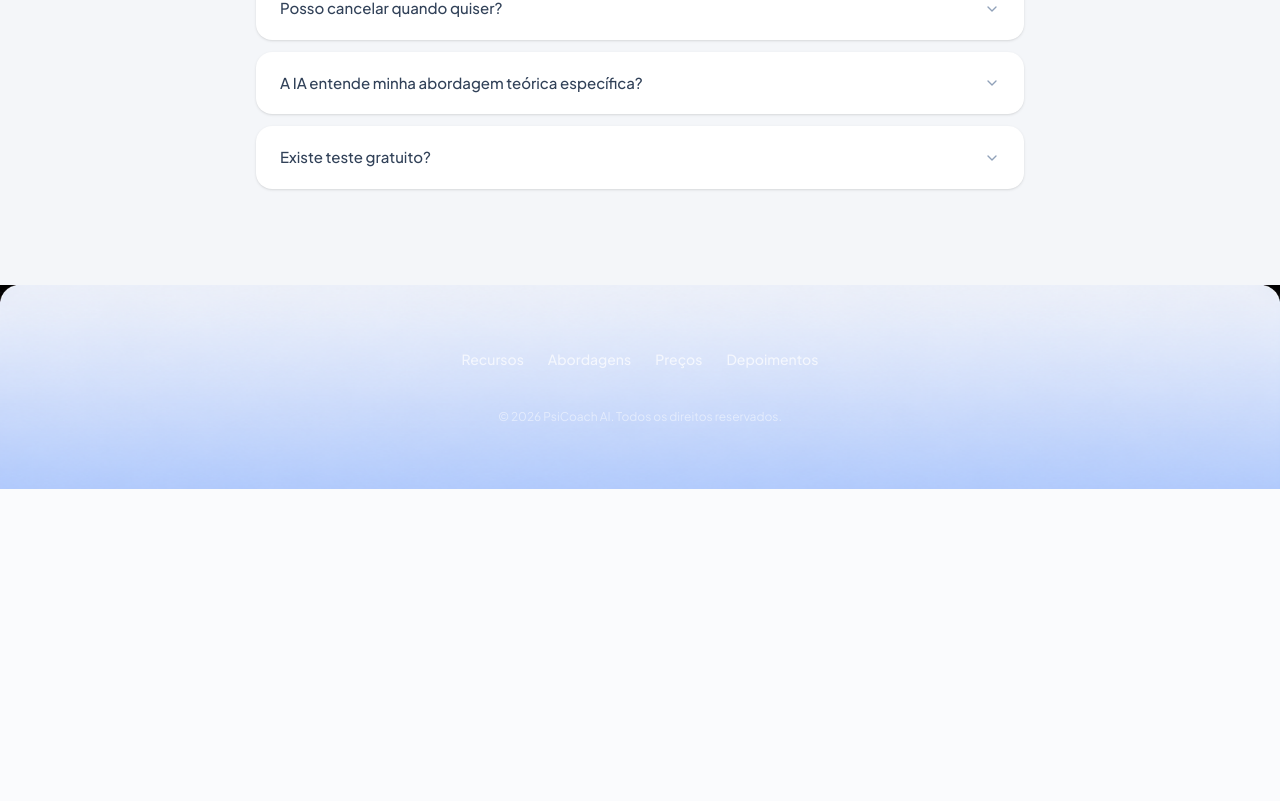
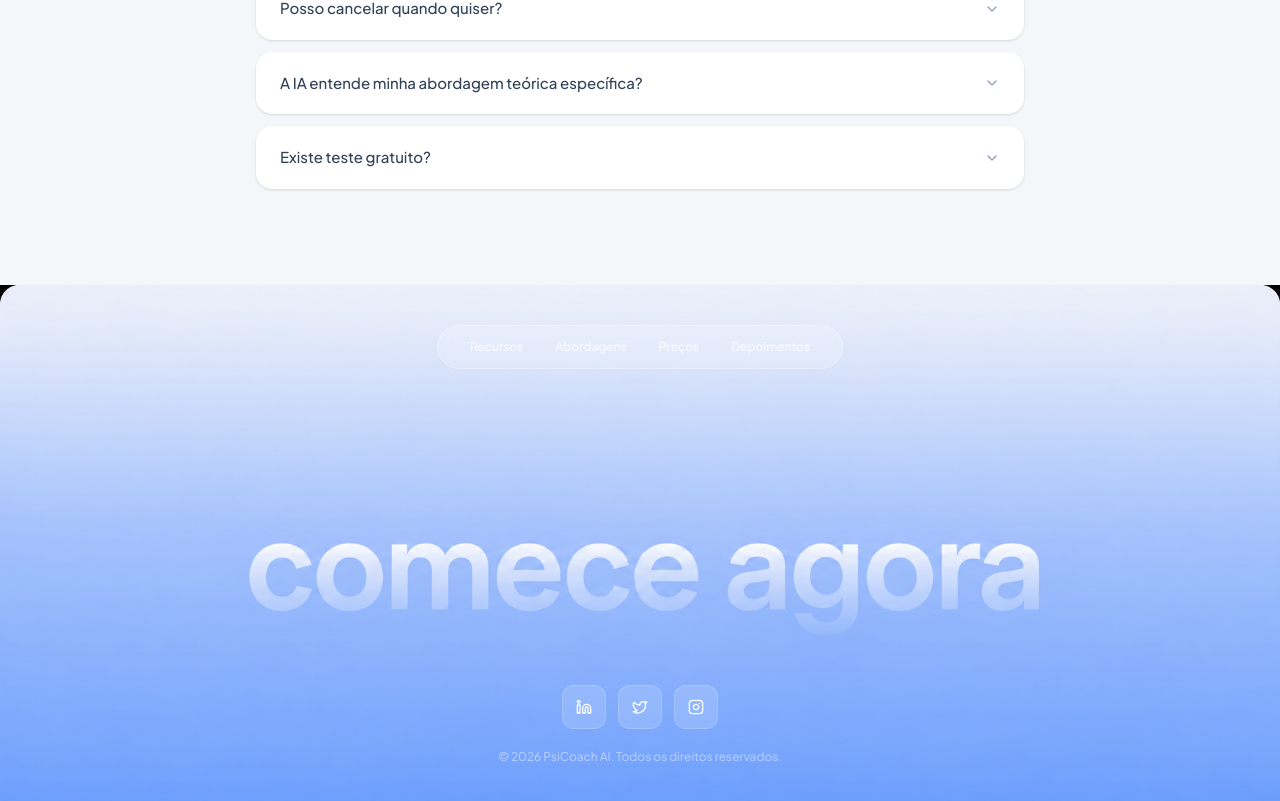
Before and after one commit to derik-dev/psicoach, a Next.js app: page / in a window 1280 px wide. Shown: the part 5181-5982 px from the top of the page. Before the commit the page ends 5670 px from the top, so only its background shows below. Built offline with nearby package versions, Linux system fonts and the light colour scheme.

Commit message:
Redesign footer com bg image, nav pill e ícones sociais

```diff
--- a/src/app/page.tsx
+++ b/src/app/page.tsx
@@ -23,7 +23,10 @@ import {
   ChevronRight,
   ChevronDown,
   Star,
-  Sun
+  Sun,
+  Linkedin,
+  Twitter,
+  Instagram
 } from 'lucide-react';
 
 export default function LandingPage() {
@@ -509,23 +512,46 @@ export default function LandingPage() {
 
       {/* Footer */}
       <footer
-        className="relative text-white"
+        className="relative text-white flex flex-col"
         style={{
           backgroundImage: "url('/imagens/imagem-bg-pc-ft.png')",
-          backgroundSize: '100% auto',
+          backgroundSize: 'cover',
           backgroundPosition: 'center top',
           backgroundRepeat: 'no-repeat',
-          backgroundColor: '#4a7cf7',
+          backgroundColor: '#5b8cf5',
+          minHeight: '520px',
         }}
       >
-        <div className="max-w-6xl mx-auto px-6 py-16 flex flex-col items-center gap-10">
-          <div className="flex items-center gap-6 flex-wrap justify-center text-white/70 text-sm font-medium">
+        {/* Nav pill no topo */}
+        <div className="flex justify-center pt-10">
+          <nav className="flex items-center gap-8 rounded-full border border-white/30 bg-white/20 px-8 py-3 text-[12px] font-medium text-white/80 backdrop-blur-sm">
             <Link href="#diferenciais" className="hover:text-white transition-colors">Recursos</Link>
             <Link href="#abordagens" className="hover:text-white transition-colors">Abordagens</Link>
             <Link href="/pricing" className="hover:text-white transition-colors">Preços</Link>
             <Link href="#depoimentos" className="hover:text-white transition-colors">Depoimentos</Link>
+          </nav>
+        </div>
+
+        {/* Espaço central — a imagem tem o texto grande */}
+        <div className="flex-1" />
+
+        {/* Rodapé: ícones sociais + copyright */}
+        <div className="flex flex-col items-center gap-5 pb-10">
+          <div className="flex items-center gap-3">
+            {[
+              { icon: <Linkedin className="w-4 h-4" />, href: '#' },
+              { icon: <Twitter className="w-4 h-4" />, href: '#' },
+              { icon: <Instagram className="w-4 h-4" />, href: '#' },
+            ].map((s, i) => (
+              <a
+                key={i}
+                href={s.href}
+                className="w-11 h-11 rounded-xl bg-white/15 border border-white/20 flex items-center justify-center text-white hover:bg-white/25 transition-colors backdrop-blur-sm"
+              >
+                {s.icon}
+              </a>
+            ))}
           </div>
-
           <p className="text-white/50 text-xs">© 2026 PsiCoach AI. Todos os direitos reservados.</p>
         </div>
       </footer>
```
